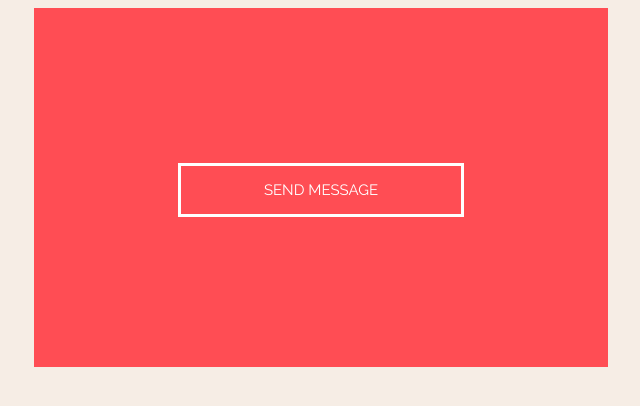
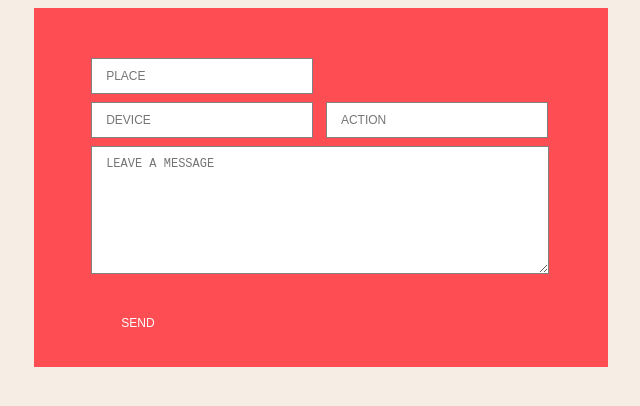
Before and after one commit to jafeerr/smarthome, a website: page public/index.html in a window 1280 px wide. Shown: the whole page, without its empty margins (319-959 px from the left). Drawn offline with nearby package versions, Linux system fonts and the light colour scheme; grey boxes are pictures that could not be loaded; files whose address does not match are found by name.

Commit message:
dynamic port no added

```diff
--- a/public/index.html
+++ b/public/index.html
@@ -14,11 +14,8 @@
 <body>
   <div class="cont-contactBtn">
 					<div class="cont-flip">
+
 						<div class="front">
-							<a href="#" class="btn btn-white flip">Send Message</a>
-						</div>
-						<div class="back">
-							<a href="#" class="flip close"></a>
 							<form class="contact-form" action="/submitAction">
 								<input class="gutter" name="place" type="text" placeholder="place">
 								<input class="gutter" name="device" id="device" type="text" placeholder="device">
```
